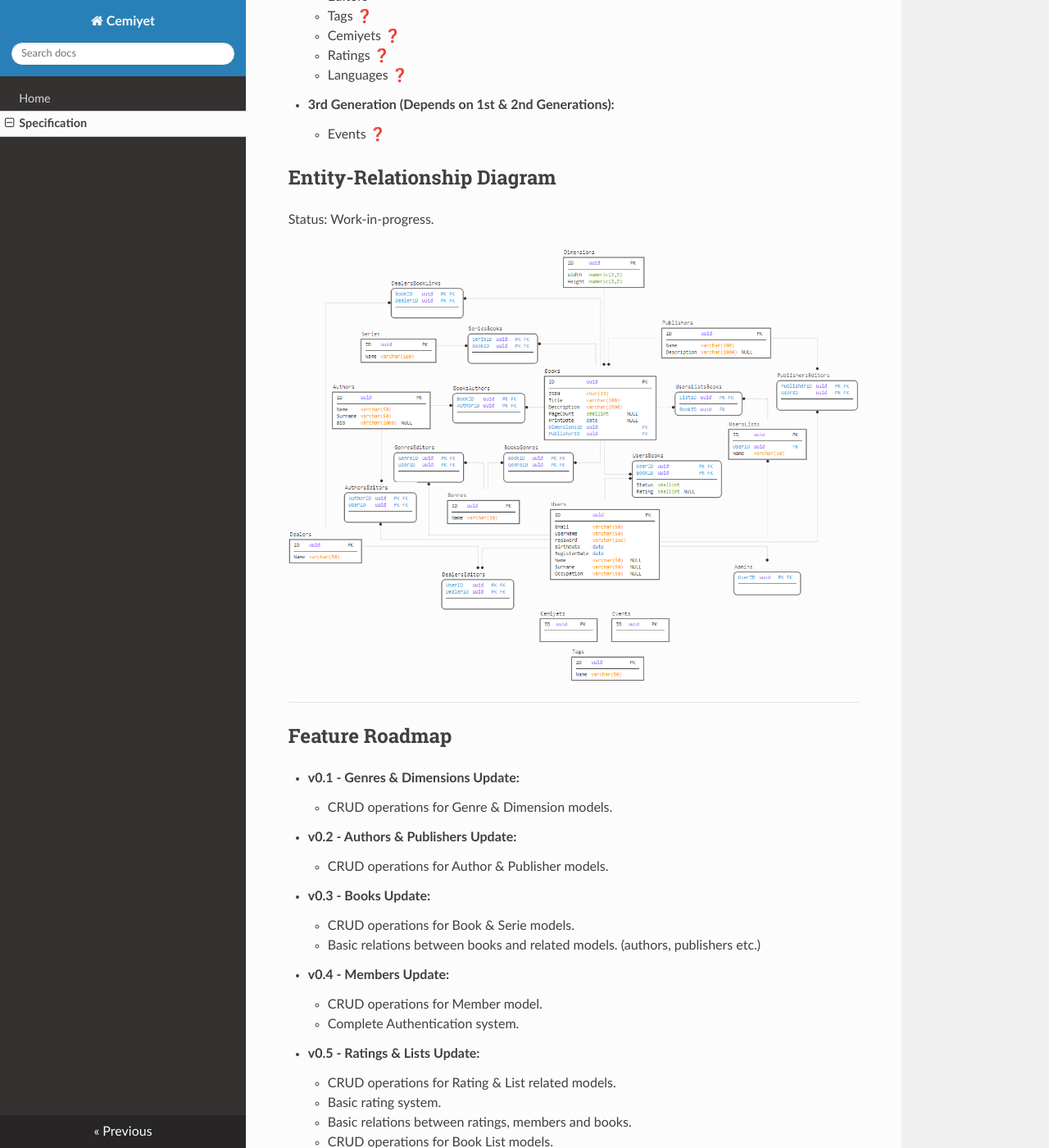
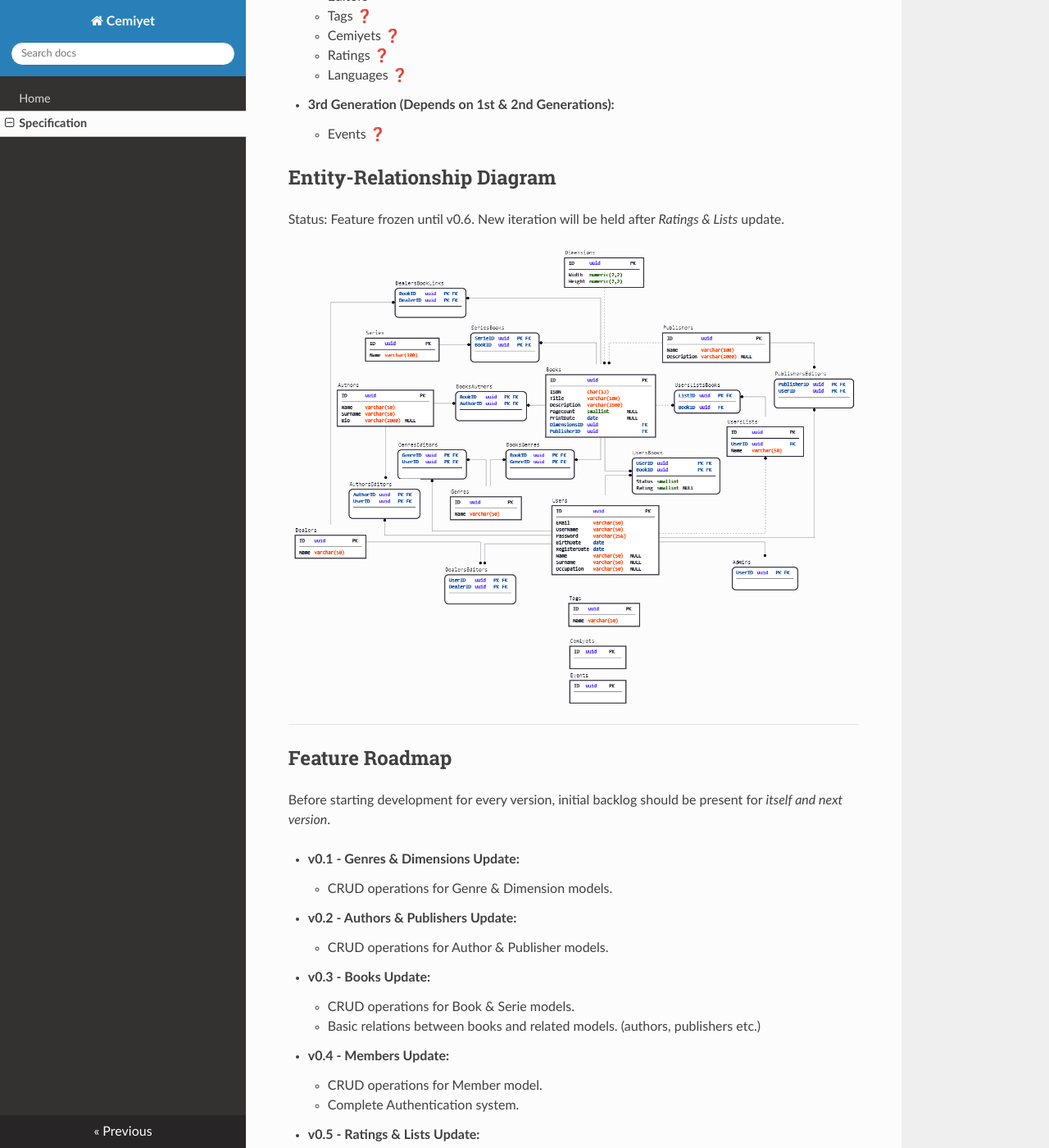
Before and after one commit to cemiyet/docs, an MkDocs documentation site: the page built from docs/specification.md, in a window 1280 px wide and 1400 px high, scrolled down 1968 px. Shown: the whole window at 82% size. Built offline with MkDocs 1.6.1, drawn with Linux system fonts in a browser that asks for light colours; nearby versions of some CDN libraries.

Commit message:
updated latest ERD. closes #1

```diff
--- a/docs/specification.md
+++ b/docs/specification.md
@@ -78,13 +78,15 @@
 
 ## Entity-Relationship Diagram
 
-Status: Work-in-progress.
+Status: Feature frozen until v0.6. New iteration will be held after *Ratings & Lists* update.
 
-![Work-in-progress Entity-Relationship Diagram](img/ERD.png "Work-in-progress Entity-Relationship Diagram")
+![Entity-Relationship Diagram v0.5](img/ERD.png "Entity-Relationship Diagram v0.5")
 
 ---
 
 ## Feature Roadmap
+
+Before starting development for every version, initial backlog should be present for *itself and next version*.
 
 - **v0.1 - Genres & Dimensions Update:**
     - CRUD operations for Genre & Dimension models.
```
Also changed, not shown: docs/img/ERD.png.
